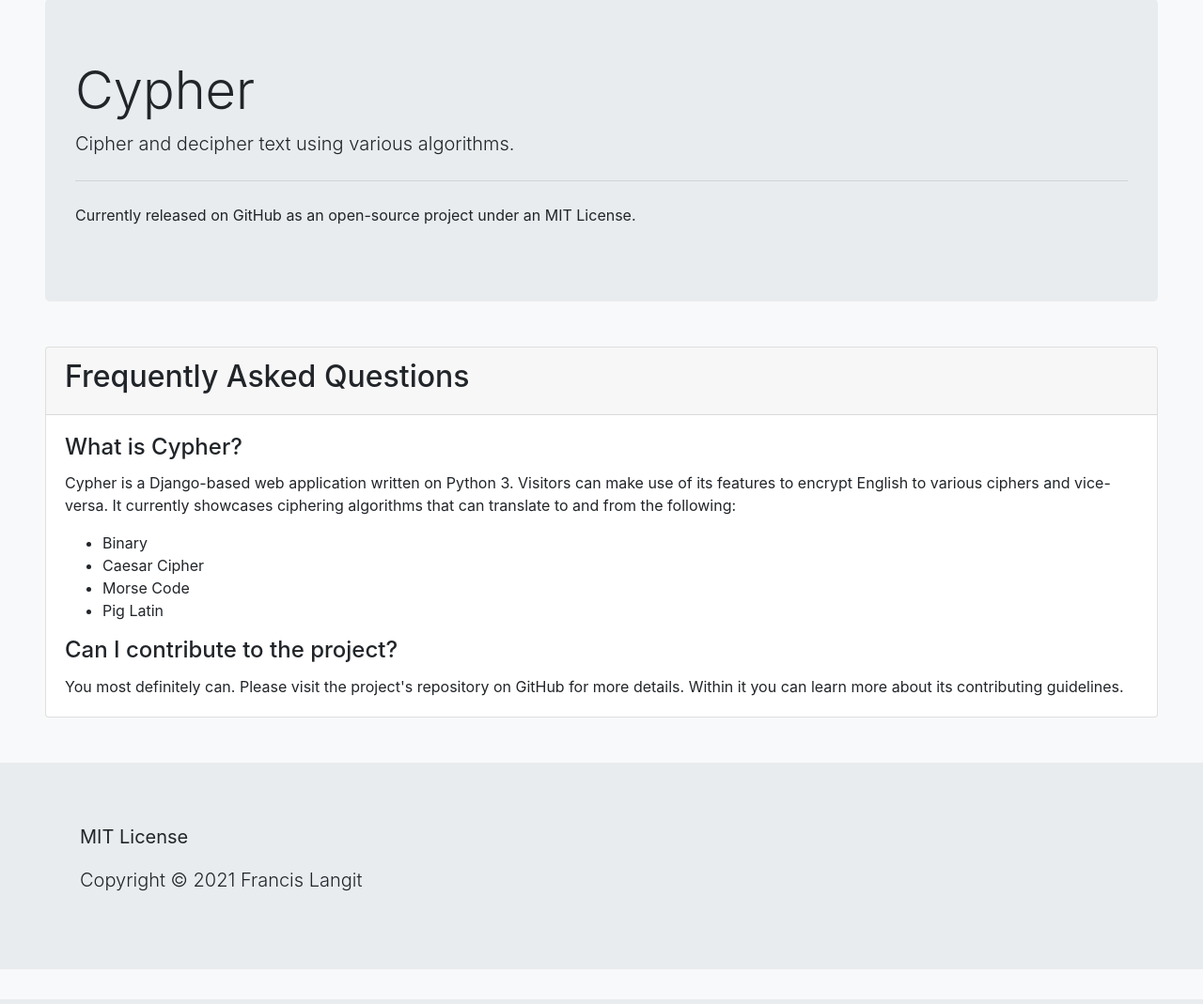
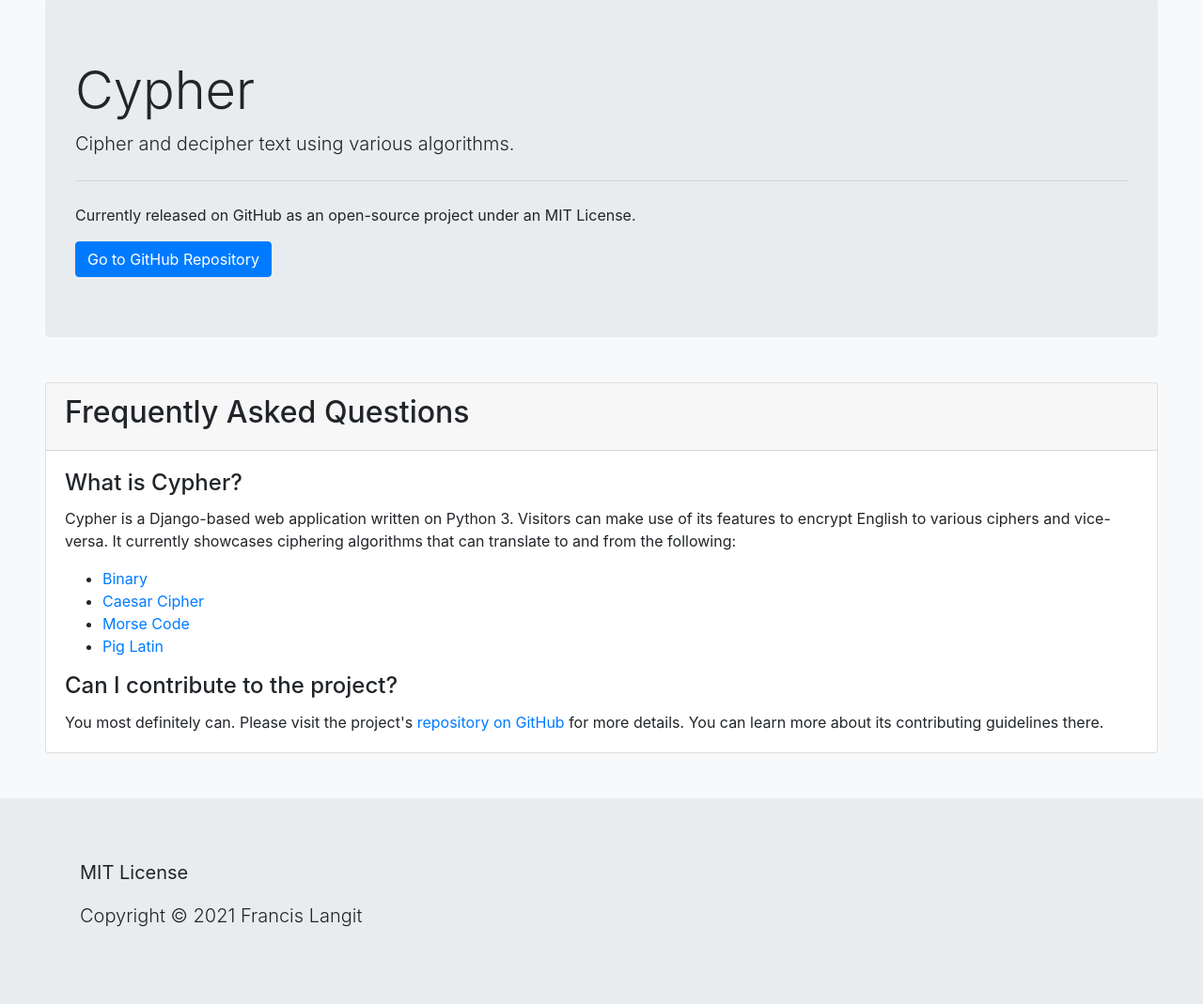
Before and after one commit to FrancisLangit/cypher, a Django app: page /about/ in a window 1280 px wide. Shown: the part 105-1174 px from the top of the page at 94% size. Run offline with Django 3.2, Linux system fonts and the light colour scheme; some libraries are stand-ins or nearby versions.

Commit message:
Add links to about page

```diff
--- a/cypher_app/templates/cypher_app/about.html
+++ b/cypher_app/templates/cypher_app/about.html
@@ -6,13 +6,20 @@
 	  <h1 class="display-4">
 	  	Cypher
 	  </h1>
+
 	  <p class="lead">
 	  	Cipher and decipher text using various algorithms.
 	  </p>
+
 	  <hr class="my-4">
+
 	  <p>
 	  	Currently released on GitHub as an open-source project under an MIT License.
 	  </p>
+
+	   <a class="btn btn-primary btn-md" href="https://github.com/FrancisLangit/cypher" role="button">
+	   	Go to GitHub Repository
+	   </a>
 	</div>
 
 	<div class="card m-5">
@@ -24,16 +31,35 @@
 	    <p class="card-text">
 	    	Cypher is a Django-based web application written on Python 3. Visitors can make use of its features to encrypt English to various ciphers and vice-versa. It currently showcases ciphering algorithms that can translate to and from the following:
 	    	<ul>
-	    		<li>Binary</li>
-	    		<li>Caesar Cipher</li>
-	    		<li>Morse Code</li>
-	    		<li>Pig Latin</li>
+	    		<li>
+	    			<a href="{% url 'cypher_app:app' 'binary' %}">
+	    				Binary
+	    			</a>
+	    		</li>
+
+	    		<li>
+	    			<a href="{% url 'cypher_app:app' 'caesar_cipher' %}">
+	    				Caesar Cipher
+	    			</a>
+	    		</li>
+
+	    		<li>
+	    			<a href="{% url 'cypher_app:app' 'morse_code' %}">
+	    				Morse Code
+	    			</a>
+	    		</li>
+
+	    		<li>
+	    			<a href="{% url 'cypher_app:app' 'pig_latin' %}">
+	    				Pig Latin
+	    			</a>
+	    		</li>
 	    	</ul>
 	    </p>
 
 	    <h4 class="card-title">Can I contribute to the project?</h4>
 	    <p class="card-text">
-	    	You most definitely can. Please visit the project's repository on GitHub for more details. Within it you can learn more about its contributing guidelines.
+	    	You most definitely can. Please visit the project's <a href="https://github.com/FrancisLangit/cypher"> repository on GitHub</a> for more details. You can learn more about its contributing guidelines there.
 	    </p>
 	  </div>
 	</div>
```
